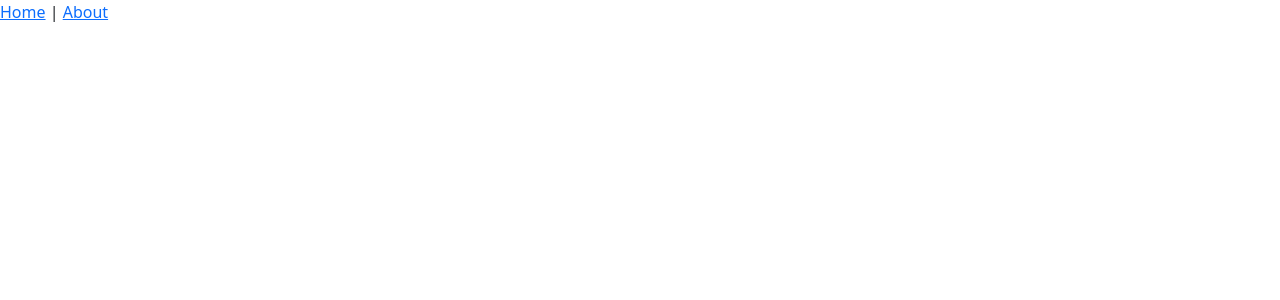
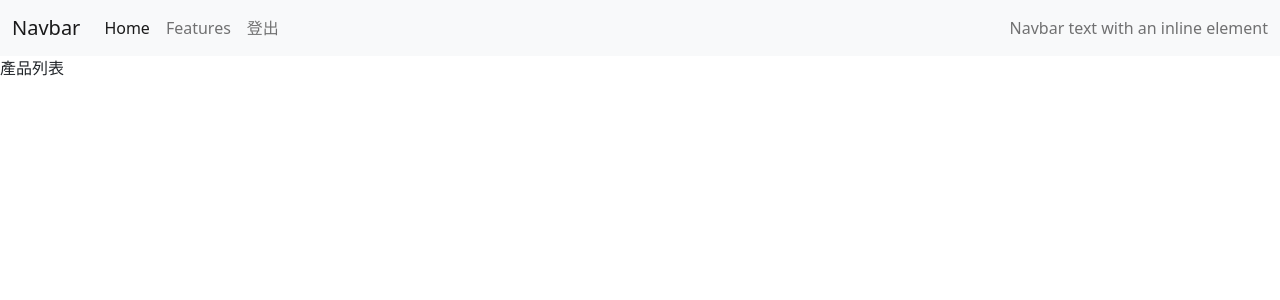
Before and after one commit to YaNi21399/1210_vuecli, a Vue app: page /#/dashboard/products in a window 1280 px wide. Before the commit this address had no page. Shown: the top 300 px of the page. Built offline with nearby package versions, Linux system fonts and the light colour scheme; no server answers.

Commit message:
cookie & logout

```diff
--- a/src/App.vue
+++ b/src/App.vue
@@ -1,8 +1,4 @@
 <template>
-  <div id="nav">
-    <router-link to="/">Home</router-link> |
-    <router-link to="/about">About</router-link>
-  </div>
   <router-view />
 </template>
 
--- /dev/null
+++ b/src/components/Navbar.vue
@@ -0,0 +1,42 @@
+<template>
+    <nav class="navbar navbar-expand-lg navbar-light bg-light">
+  <div class="container-fluid">
+    <a class="navbar-brand" href="#">Navbar</a>
+    <button class="navbar-toggler" type="button" data-bs-toggle="collapse" data-bs-target="#navbarText" aria-controls="navbarText" aria-expanded="false" aria-label="Toggle navigation">
+      <span class="navbar-toggler-icon"></span>
+    </button>
+    <div class="collapse navbar-collapse" id="navbarText">
+      <ul class="navbar-nav me-auto mb-2 mb-lg-0">
+        <li class="nav-item">
+          <a class="nav-link active" aria-current="page" href="#">Home</a>
+        </li>
+        <li class="nav-item">
+          <a class="nav-link" href="#">Features</a>
+        </li>
+        <li class="nav-item">
+          <a class="nav-link" href="#" @click.prevent="logout">登出</a>
+        </li>
+      </ul>
+      <span class="navbar-text">
+        Navbar text with an inline element
+      </span>
+    </div>
+  </div>
+</nav>
+</template>
+
+<script>
+export default {
+  methods: {
+    logout () {
+      const api = `${process.env.VUE_APP_API}logout`
+      this.$http.post(api, this.user)
+        .then((res) => {
+          if (res.data.success) {
+            this.$router.push('/login')
+          }
+        })
+    }
+  }
+}
+</script>
--- /dev/null
+++ b/src/views/Dashboard.vue
@@ -0,0 +1,30 @@
+<template>
+  <Navbar></Navbar>
+  <router-view />
+</template>
+
+<script>
+import Navbar from '../components/Navbar.vue'
+
+export default {
+  components: {
+    Navbar
+  },
+  created () {
+    const token = document.cookie.replace(
+      /(?:(?:^|.*;\s*)hexToken\s*=\s*([^;]*).*$)|^.*$/,
+      '$1'
+    )
+    console.log(token)
+    this.$http.defaults.headers.common.Authorization = token
+    const api = `${process.env.VUE_APP_API}api/user/check`
+    this.$http.post(api, this.user)
+      .then((res) => {
+        console.log(res)
+        if (!res.data.success) {
+          this.$router.push('/login')
+        }
+      })
+  }
+}
+</script>
--- a/src/views/Login.vue
+++ b/src/views/Login.vue
@@ -52,7 +52,12 @@
       const api = `${process.env.VUE_APP_API}admin/signin`
       this.$http.post(api, this.user)
         .then((res) => {
-          console.log(res)
+          if (res.data.success) {
+            const { token, expired } = res.data
+            document.cookie = `hexToken=${token}; expires=${new Date(expired)}`
+            console.log(res)
+            this.$router.push('/dashboard/products')
+          }
         })
     }
   }
--- /dev/null
+++ b/src/views/Products.vue
@@ -0,0 +1,3 @@
+<template>
+    產品列表
+</template>
```
Also changed, not shown: src/router/index.js (+10 -0 lines).
